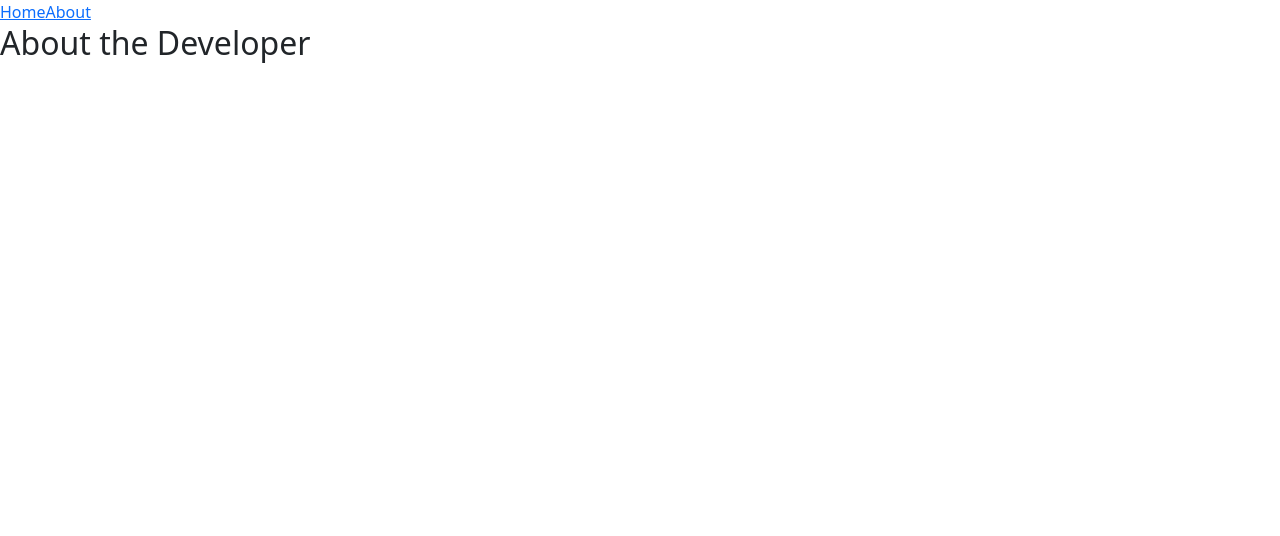
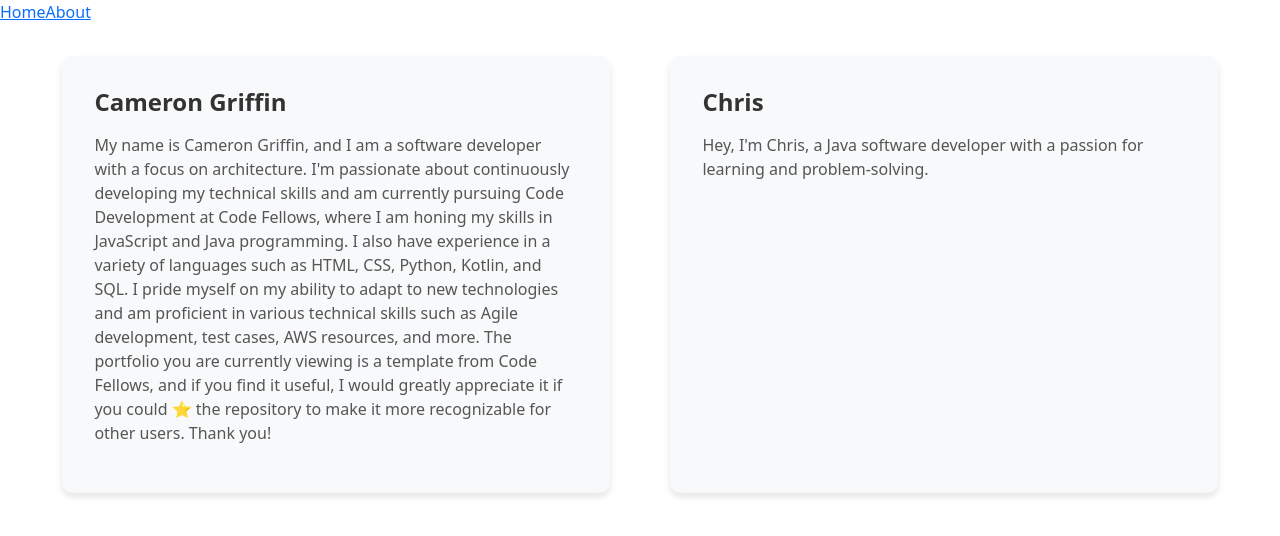
Before and after one commit to cfosprof/can-of-books-frontend, a React (Create React App) app: page /about in a window 1280 px wide. Shown: the top 536 px of the page. Built offline with nearby package versions, Linux system fonts and the light colour scheme.

Commit message:
Added quick about section

```diff
--- a/src/App.js
+++ b/src/App.js
@@ -1,6 +1,8 @@
 import React from 'react';
 import { BrowserRouter as Router, Route, Routes, Link } from 'react-router-dom';
 import BestBooks from './BestBooks';
+import About from './About';
+
 
 
 class App extends React.Component {
@@ -15,11 +17,7 @@
         </header>
         <Routes>
           <Route path="/" element={<BestBooks />} />
-          <Route path="/about" element={
-            <div>
-              <h2>About the Developer</h2>
-            </div>
-          } />
+          <Route path="/about" element={<About />} />
         </Routes>
       </Router>
     );
```
Also changed, not shown: src/About.js (+4 -3 lines), src/About.css (renamed from src/Profile.css).
